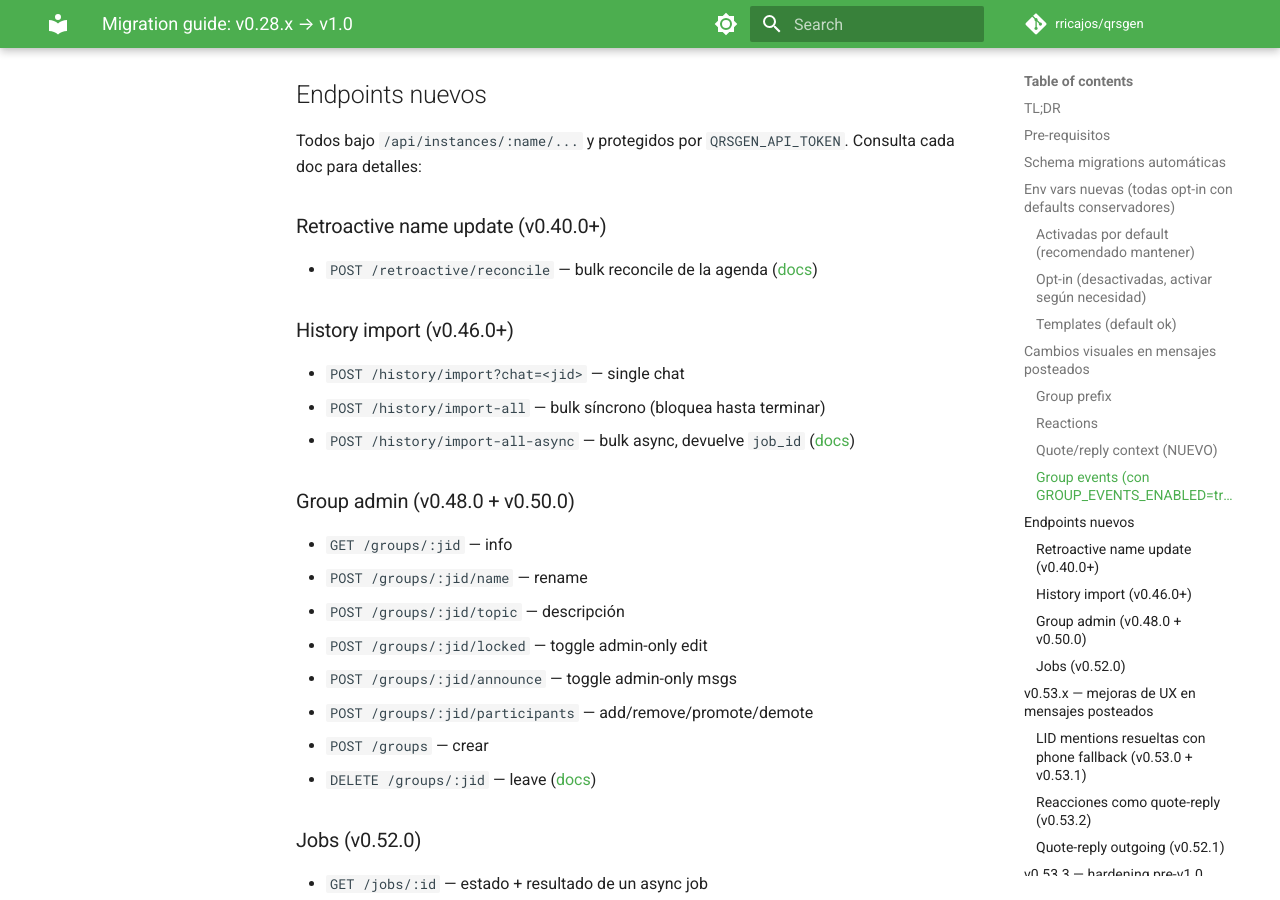
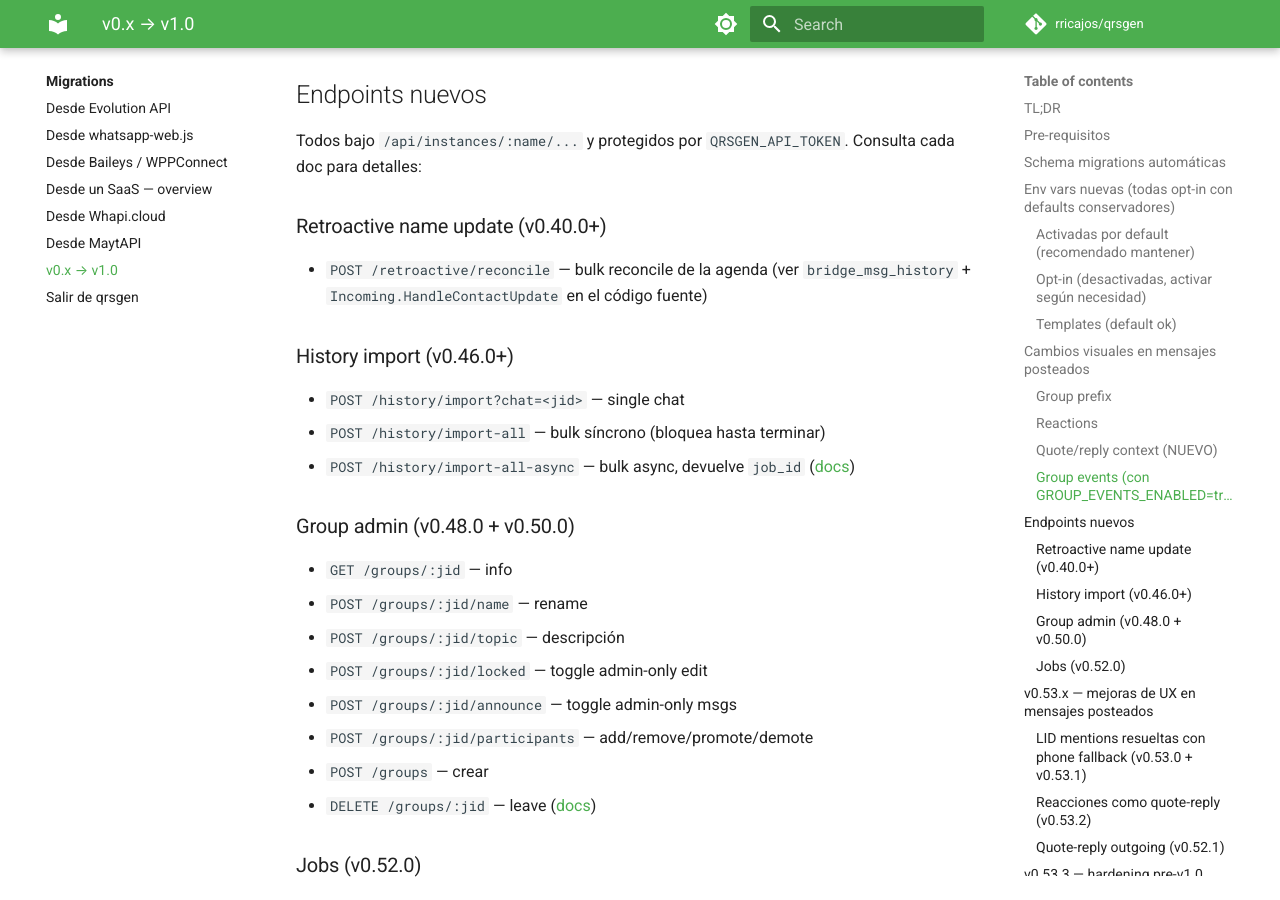
Before and after one commit to rricajos/qrsgen, an MkDocs documentation site: the page built from docs/migrations/v0-to-v1.md, in a window 1280 px wide and 900 px high, scrolled down 3144 px. Built offline with MkDocs 1.6.1 and Material for MkDocs 9.7.7, drawn with Linux system fonts in a browser that asks for light colours; comment, search, counter and statistics services are not loaded.

Commit message:
docs(mkdocs): wire new files into nav + fix broken link

```diff
--- a/docs/migrations/v0-to-v1.md
+++ b/docs/migrations/v0-to-v1.md
@@ -139,7 +139,7 @@
 ### Retroactive name update (v0.40.0+)
 
 - `POST /retroactive/reconcile` — bulk reconcile de la agenda
-  ([docs](../integrations/retroactive-name-update.md))
+  (ver `bridge_msg_history` + `Incoming.HandleContactUpdate` en el código fuente)
 
 ### History import (v0.46.0+)
 
--- a/mkdocs.yml
+++ b/mkdocs.yml
@@ -84,6 +84,8 @@
       - Observabilidad: api/observability.md
       - Lifecycle webhooks: api/lifecycle-webhooks.md
       - Flujos comunes: api/flows.md
+      - Groups admin: api/groups.md
+      - OpenAPI 3.0 spec: api/openapi.yaml
   - Deployment:
       - deployment/index.md
       - Imágenes: deployment/images.md
@@ -117,6 +119,7 @@
       - Troubleshooting: operations/troubleshooting.md
       - Alerting Prometheus: operations/alerting.md
       - Logs útiles: operations/logs.md
+      - "Runbook: instancia atascada": operations/runbook-stuck-instance.md
   - Integrations:
       - integrations/index.md
       - n8n: integrations/n8n.md
@@ -126,6 +129,8 @@
       - Reacciones sync: integrations/reactions-sync.md
       - Typing y read receipts: integrations/presence-and-receipts.md
       - Contenido de mensajes: integrations/message-content.md
+      - Group admin: integrations/group-admin.md
+      - History import: integrations/history-import.md
   - Migrations:
       - migrations/index.md
       - Desde Evolution API: migrations/from-evolution-api.md
@@ -134,6 +139,7 @@
       - Desde un SaaS — overview: migrations/from-saas.md
       - Desde Whapi.cloud: migrations/from-whapi.md
       - Desde MaytAPI: migrations/from-maytapi.md
+      - "v0.x → v1.0": migrations/v0-to-v1.md
       - Salir de qrsgen: migrations/leaving.md
   - Legal:
       - Disclaimer: legal/disclaimer.md
```
